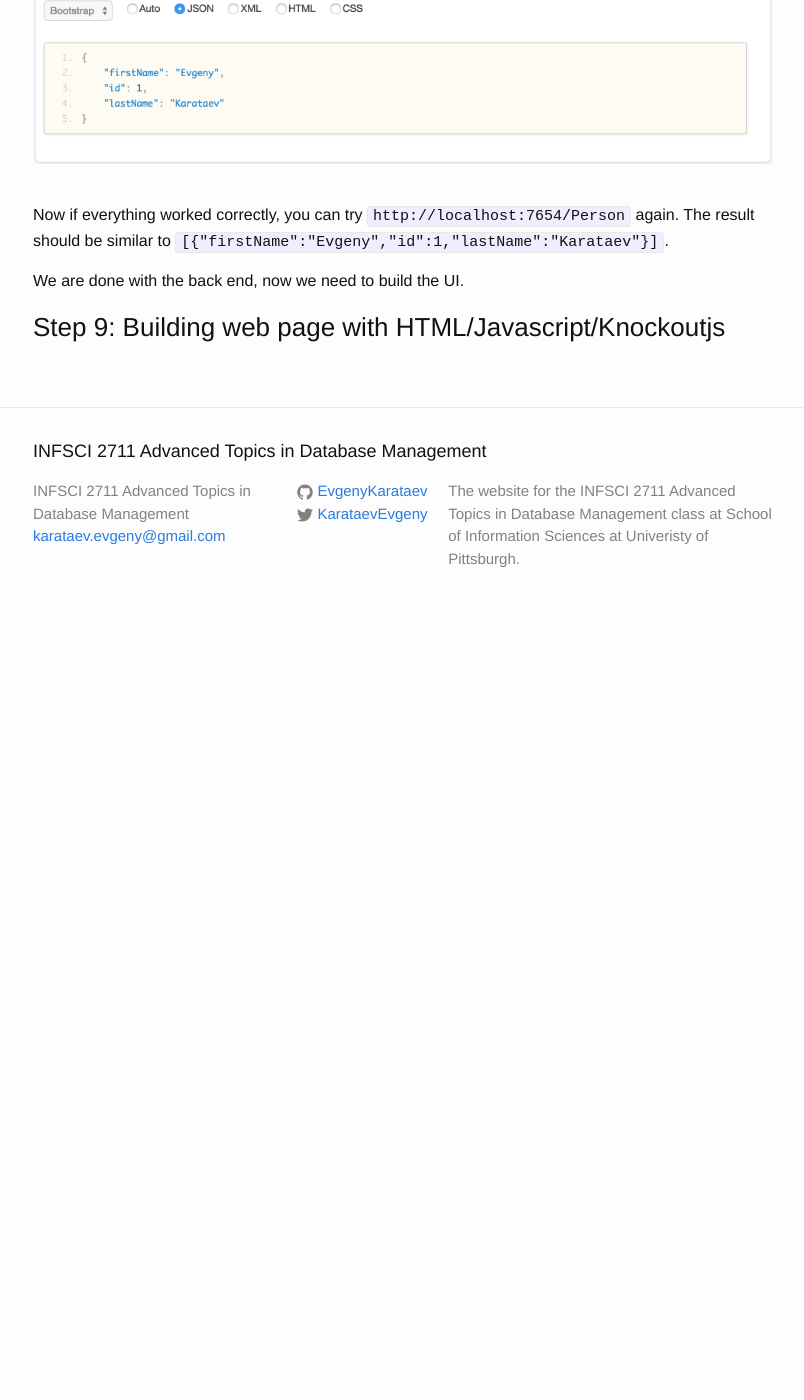
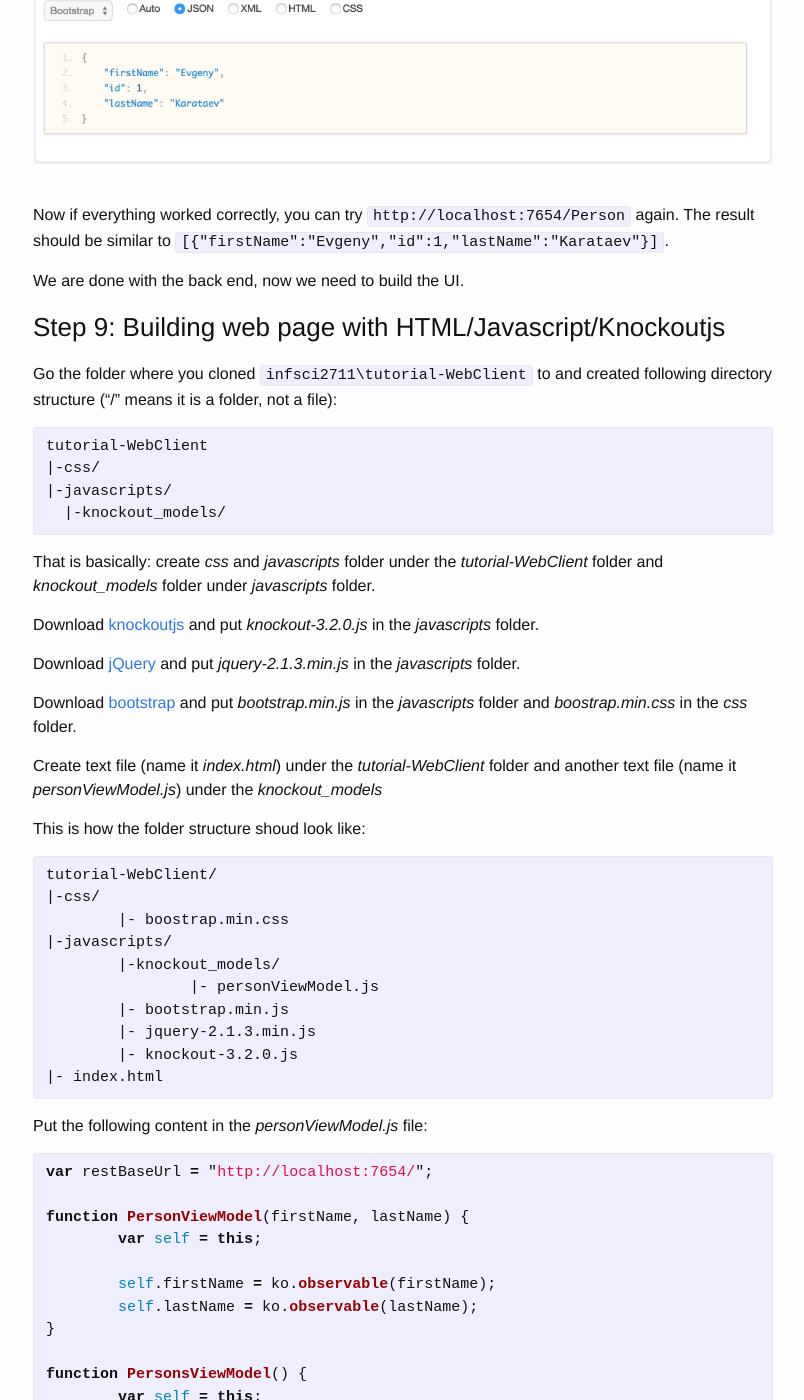
Before and after one commit to infsci2711/infsci2711.github.io, a Jekyll site: the page built from _posts/2015-01-28-tutorial-web-rest-api.markdown, in a window 1280 px wide and 1400 px high, scrolled down 19647 px. Shown: the whole window, without its empty margins (237-1041 px from the left). Built offline with Jekyll 4.4.1, drawn with Linux system fonts in a browser that asks for light colours; before the commit the page ends 20277 px from its top, so only the background shows below that; some of the changed text lies outside the part shown.

Commit message:
finished

```diff
--- a/_posts/2015-01-28-tutorial-web-rest-api.markdown
+++ b/_posts/2015-01-28-tutorial-web-rest-api.markdown
@@ -669,7 +669,184 @@
 
 ### Step 9: Building web page with HTML/Javascript/Knockoutjs
 
+Go the folder where you cloned `infsci2711\tutorial-WebClient` to and created following directory structure ("/" means it is a folder, not a file):
+<pre>
+tutorial-WebClient
+|-css/
+|-javascripts/
+  |-knockout_models/
+</pre>
 
+That is basically: create *css* and *javascripts* folder under the *tutorial-WebClient* folder and *knockout_models* folder under *javascripts* folder.
+
+
+Download [knockoutjs](http://knockoutjs.com/downloads/knockout-3.2.0.js) and put *knockout-3.2.0.js* in the *javascripts* folder.
+
+Download [jQuery](http://code.jquery.com/jquery-2.1.3.min.js) and put *jquery-2.1.3.min.js* in the *javascripts* folder.
+
+Download [bootstrap](https://github.com/twbs/bootstrap/releases/download/v3.3.2/bootstrap-3.3.2-dist.zip) and put *bootstrap.min.js* in the *javascripts* folder and *boostrap.min.css* in the *css* folder.
+
+Create text file (name it *index.html*) under the *tutorial-WebClient* folder and another text file (name it *personViewModel.js*) under the *knockout_models*
+
+This is how the folder structure shoud look like:
+<pre>
+tutorial-WebClient/
+|-css/
+	|- boostrap.min.css
+|-javascripts/
+  	|-knockout_models/
+  		|- personViewModel.js
+	|- bootstrap.min.js
+	|- jquery-2.1.3.min.js
+	|- knockout-3.2.0.js
+|- index.html
+</pre>
+
+Put the following content in the *personViewModel.js* file:
+
+{% highlight javascript %}
+var restBaseUrl = "http://localhost:7654/";
+
+function PersonViewModel(firstName, lastName) {
+	var self = this;
+
+	self.firstName = ko.observable(firstName);
+	self.lastName = ko.observable(lastName);
+}
+
+function PersonsViewModel() {
+	var self = this;
+
+	self.people = ko.observableArray();
+
+	self.newPerson = ko.observable(new PersonViewModel());
+
+	self.findAll = function() {
+		$.ajax({
+			url: restBaseUrl + "Person",
+			type: 'GET',
+			dataType: 'json',
+			contentType: "application/json",
+			crossDomain: true,
+			success: function(data) {
+				self.people.removeAll();
+
+				for (var i = 0; i < data.length; i++) {
+					var person = new PersonViewModel(data[i].firstName, data[i].lastName);
+
+					self.people.push(person);
+				}
+			},
+			error: function(data) {
+				alert("Something went wrong while getting services' list. Please try again.");
+			}
+		});
+	};
+
+	self.addPerson = function() {
+		$.ajax({
+			url: restBaseUrl + "Person",
+			type: 'PUT',
+			data: ko.toJSON(self.newPerson()),
+			dataType: 'json',
+			contentType: "application/json",
+			crossDomain: true,
+			success: function(data) {
+				self.people.push(new PersonViewModel(data.firstName, data.lastName));
+				self.newPerson(new PersonViewModel());
+			},
+			error: function(data) {
+				alert("Something went wrong while getting services' list. Please try again.");
+			}
+		});
+	};
+
+	self.findAll();
+}
+
+ko.applyBindings(new PersonsViewModel(), $("#personsContainer")[0]);
+{% endhighlight %}
+
+<br/>
+
+And the following content in the *index.html* file:
+
+{% highlight html %}
+<!DOCTYPE html>
+<html>
+<head>
+	<title>INFSCI 2711 Web Tutorial</title>
+
+	<meta charset="utf-8">
+	<meta name="viewport" content="width=device-width, initial-scale=1.0">
+	<link href="css/bootstrap.min.css" rel="stylesheet" media="screen">
+</head>
+<body style="margin: 60px;">
+	<div class="row">
+
+		<div class="col-md-12">
+
+			<div class="page-header">
+			  <h1>This is INFSCI 2711 Tutorial on Web Applicaiton with RESTful API <br/><small>(with twitter bootstrap and knockouy.js)</small></h1>
+			</div>
+
+			<div id="personsContainer">
+				<h3>
+		        	There are <span data-bind="text: people().length"></span> persons in our databases.
+		        	<button class="btn btn-default" data-bind="click: findAll">Refresh</button>
+		    	</h3>
+
+		    	<form class="form-inline">
+					<!-- ko with: newPerson -->
+
+					<input class="form-control" placeholder="Enter first name" data-bind="textInput: firstName">
+					<input class="form-control" placeholder="Enter last name" data-bind="textInput: lastName">
+
+					<!-- /ko -->
+
+					<button type="submit" class="btn btn-default" data-bind="click: addPerson">Add Person</button>
+				</form>
+
+		    	<!-- ko if: people().length > 0 -->
+
+		    	<table class="table table-striped table-hover">
+		            <thead>
+		                <tr>
+		                	<th>#</th>
+		                    <th>First Name</th>
+		                    <th>Last Name</th>
+		                </tr>
+		            </thead>
+		            <tbody data-bind="foreach: people">
+		                <tr>
+		                	<td data-bind="text: $index"></td>
+		                    <td data-bind="text: firstName"></td>
+		                    <td data-bind="text: lastName"></td>
+		                </tr>
+		            </tbody>
+		        </table>
+
+		        <!-- /ko -->
+
+			</div>
+
+		</div>
+
+	</div>
+
+    <script type="text/javascript" src="javascripts/jquery-2.1.3.min.js"></script>
+    <script type="text/javascript" src="javascripts/bootstrap.min.js"></script>
+    <script type="text/javascript" src="javascripts/knockout-3.2.0.js"></script>
+    <script type="text/javascript" src="javascripts/knockout_models/personViewModel.js"></script>
+</body>
+</html>
+{% endhighlight %}
+
+Run the *TutorialServer* and then open *index.html* file in your browser. You should see something similar to this:
+
+![Html Page](/images/htmlPage.png)
+
+To understand how the UI works you only need to understand the *knockout.js*. For that go over their [tutorial](http://learn.knockoutjs.com/#/?tutorial=intro). All other parts of the web page are simple.
 
 [Jersey]:	https://jersey.java.net/
 [Jetty]:	http://eclipse.org/jetty/
```
Also changed, not shown: images/htmlPage.png (added).
